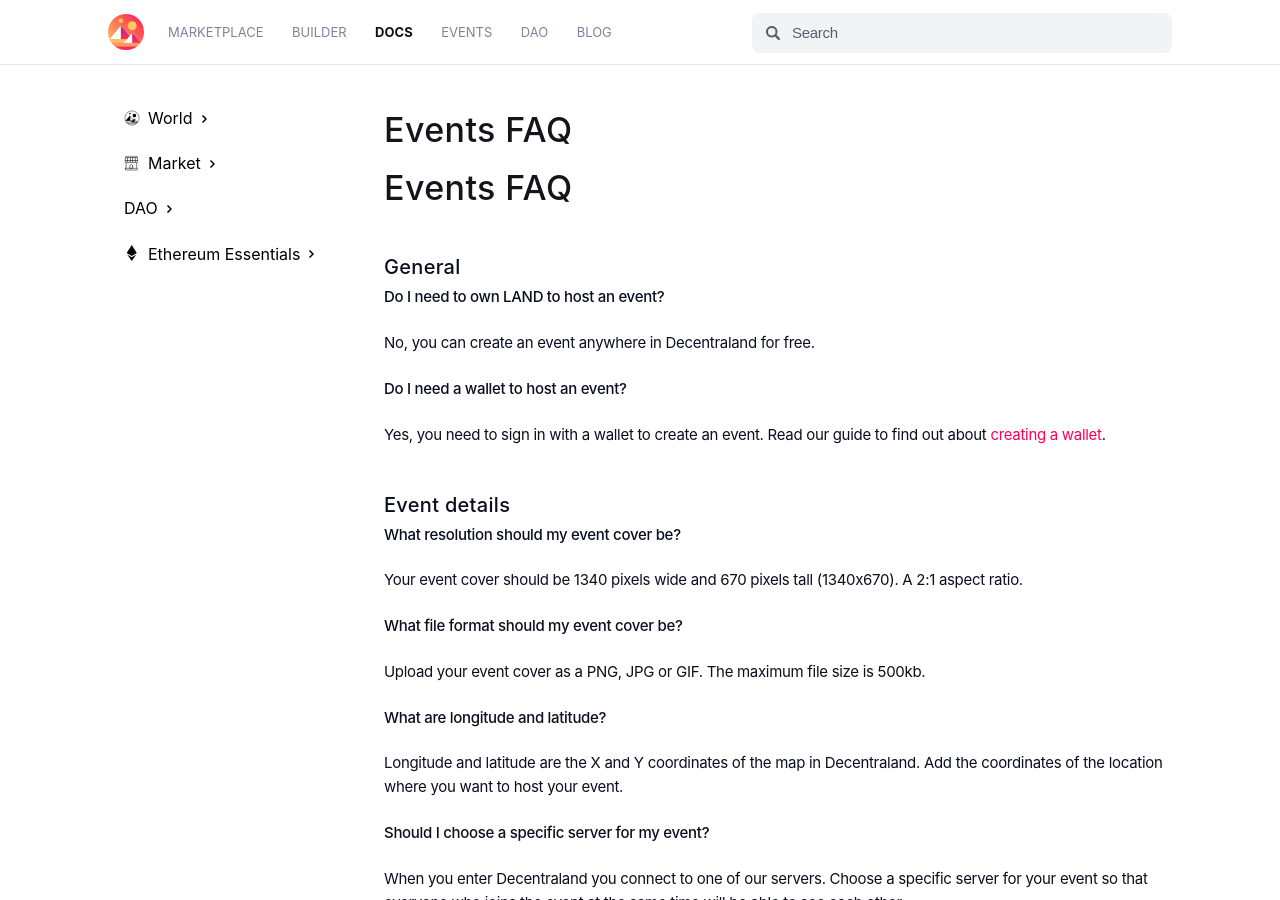
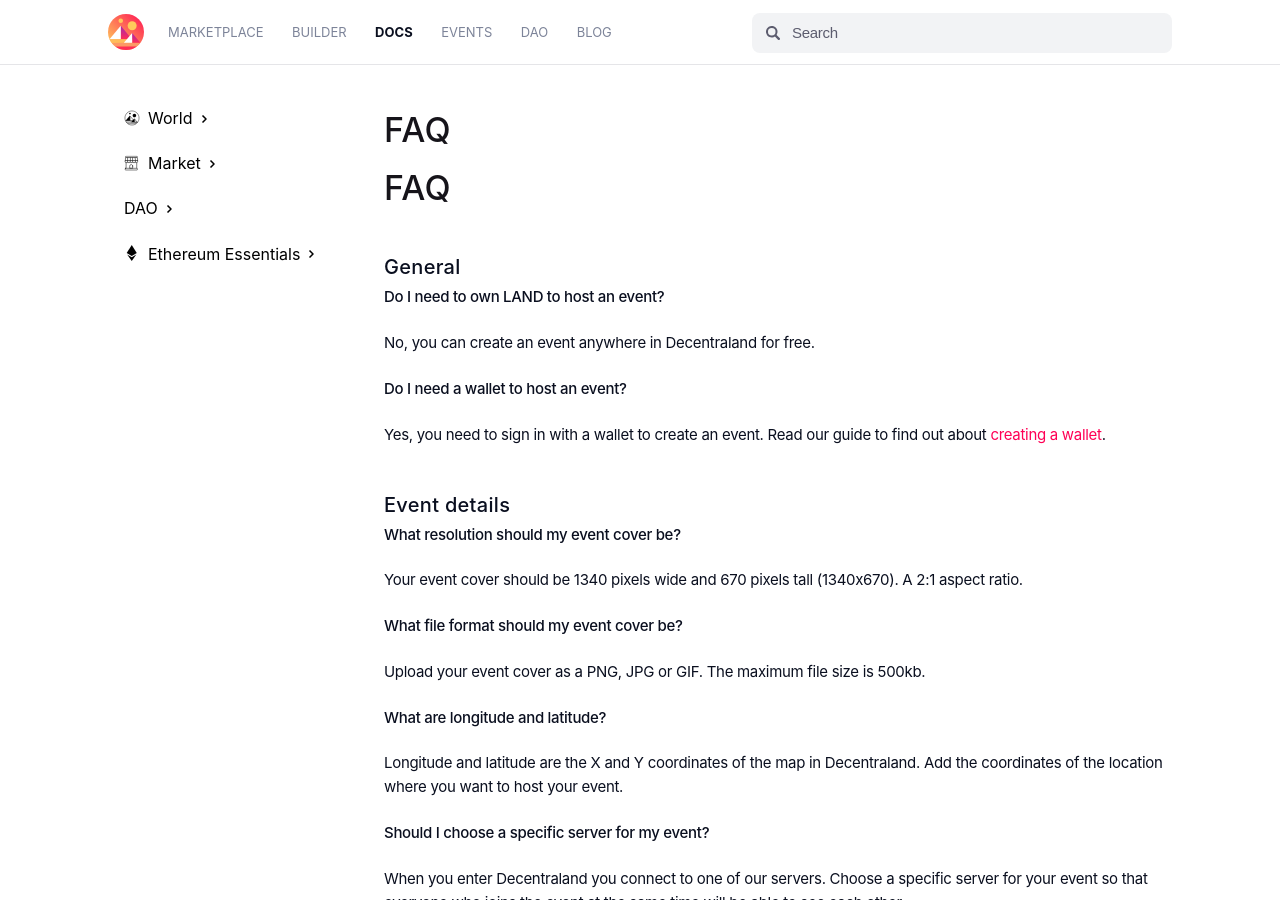
Before and after one commit to decentraland/player-documentation, a Jekyll site: the page built from _posts/events/2022-09-27-Events-FAQ.md, in a window 1280 px wide and 900 px high. Built offline with Jekyll 4.4.1, drawn with Linux system fonts in a browser that asks for light colours; comment, search, counter and statistics services are not loaded.

Commit message:
Update 2022-09-27-Events-FAQ.md

```diff
--- a/_posts/events/2022-09-27-Events-FAQ.md
+++ b/_posts/events/2022-09-27-Events-FAQ.md
@@ -1,9 +1,9 @@
 ---
-title: "Events FAQ"
-slug: "/player/events/events-FAQ"
+title: "FAQ"
+slug: "/player/events/FAQ"
 ---
 
-# Events FAQ
+# FAQ
 
 ## General
 
```
